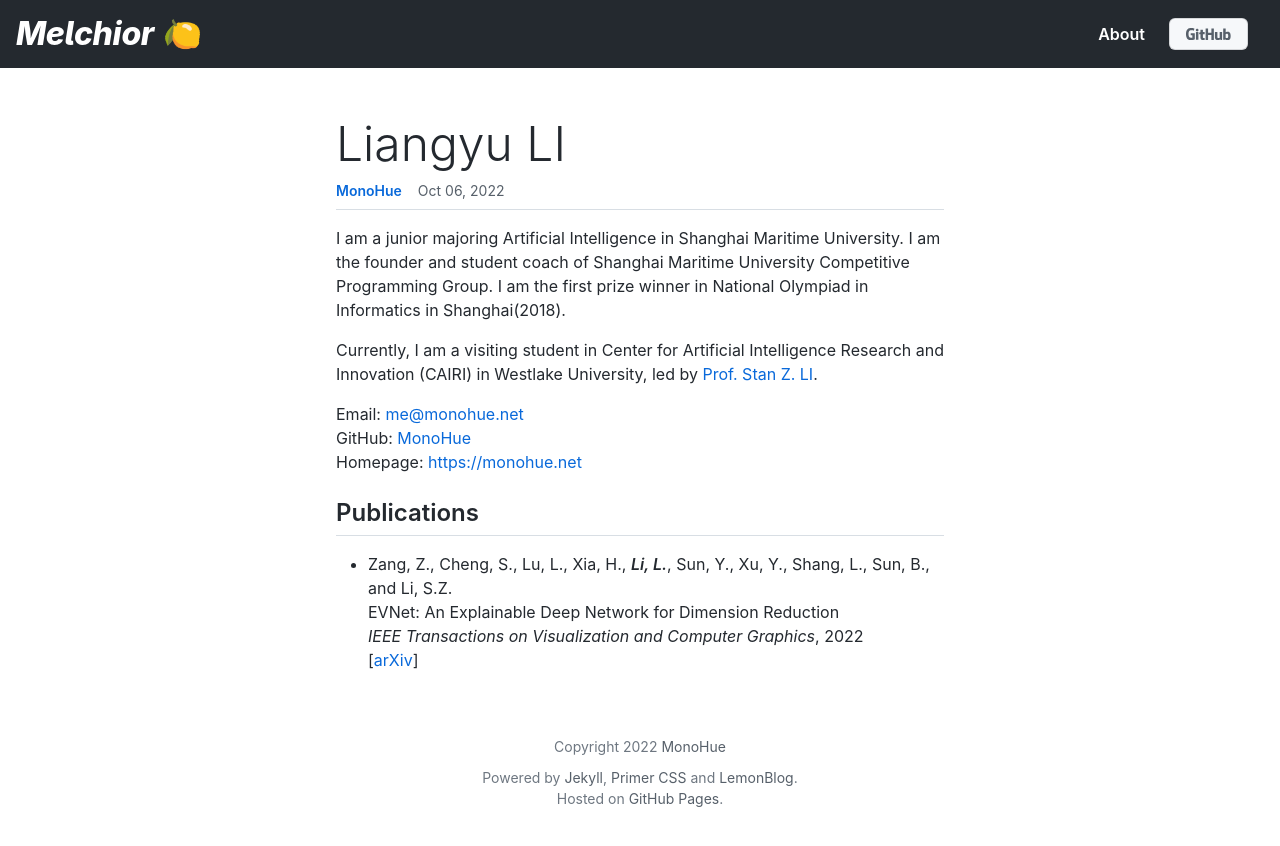
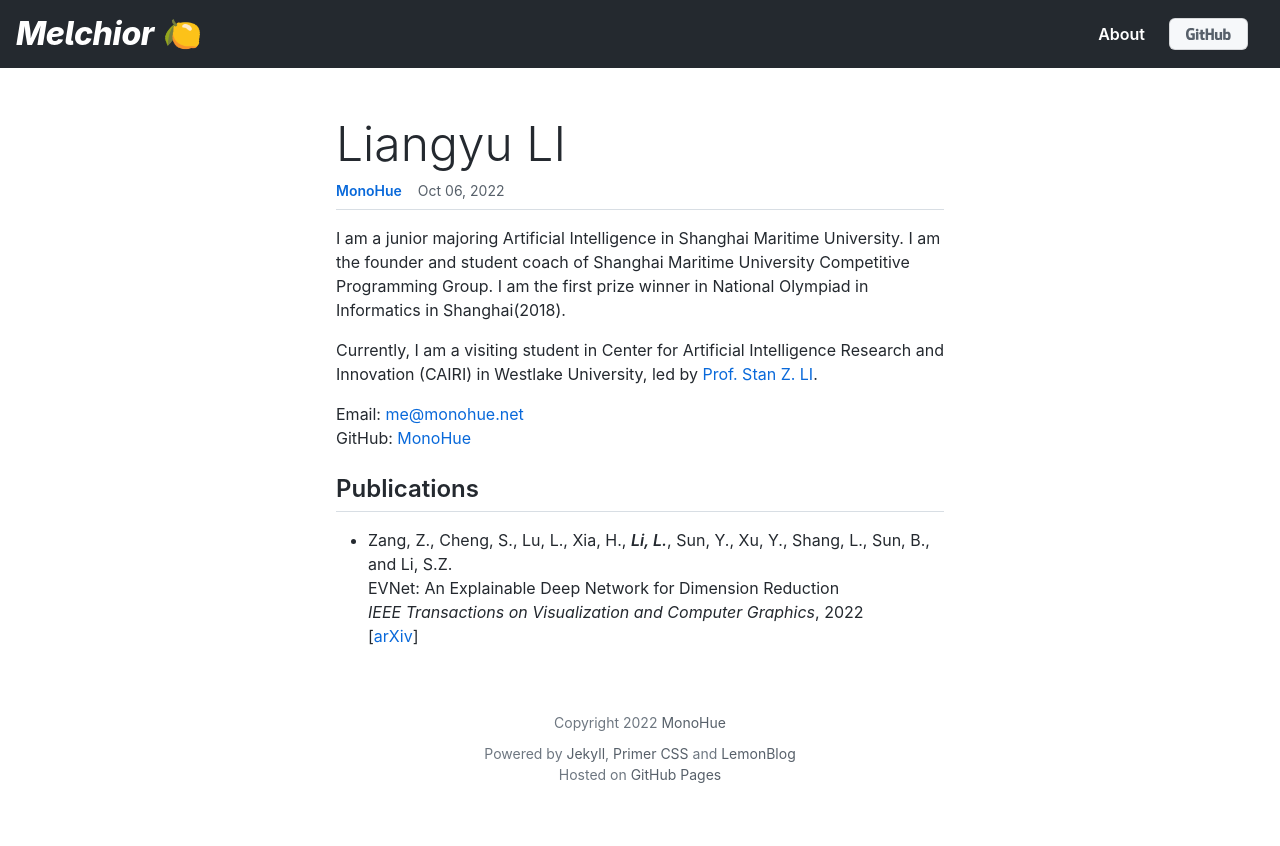
Before and after one commit to MonoHue/Melchior, a Jekyll site: the page built from docs/_posts/2022-10-06-monohue.md, in a window 1280 px wide. Shown: the top 846 px of the page. Built offline with Jekyll 4.4.1, drawn with Linux system fonts in a browser that asks for light colours.

Commit message:
minor mod

```diff
--- a/docs/_includes/footer.html
+++ b/docs/_includes/footer.html
@@ -6,9 +6,9 @@
         <p class="text-center font-weight-bold mb-0">Powered by
             <a class="Link--secondary" href="https://jekyllrb.com">Jekyll</a>,
             <a class="Link--secondary" href="https://primer.style">Primer CSS</a> and
-            <a class="Link--secondary" href="https://github.com/MonoHue/LemonBlog">LemonBlog</a>.</p>
+            <a class="Link--secondary" href="https://github.com/MonoHue/LemonBlog">LemonBlog</a></p>
         <p class="text-center font-weight-bold mb-0">Hosted on <a class="Link--secondary"
                                                                   href="https://pages.github.com">GitHub
-            Pages</a>.</p>
+            Pages</a></p>
     </div>
 </footer>
--- a/docs/_posts/2022-10-06-monohue.md
+++ b/docs/_posts/2022-10-06-monohue.md
@@ -13,7 +13,6 @@ Currently, I am a visiting student in Center for Artificial Intelligence Researc
 
 Email: [me@monohue.net](mailto:me@monohue.net)
 GitHub: [MonoHue](https://github.com/MonoHue)
-Homepage: [https://monohue.net](https://monohue.net)
 
 ## Publications
 
```
